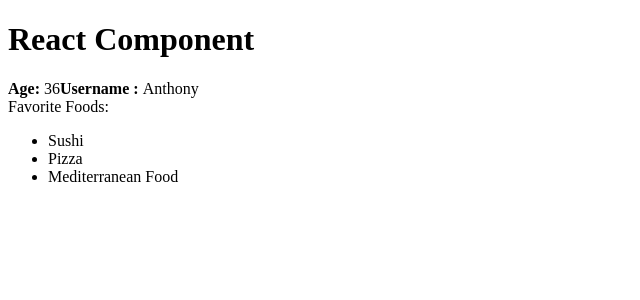
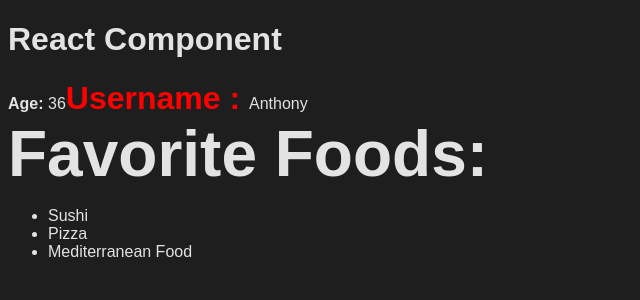
Before and after one commit to O-Reed/React-Practice, a React (Vite) app: page / in a window 1280 px wide. Shown: the top 300 px of the page, without its empty margins (0-640 px from the left). Built offline with nearby package versions, Linux system fonts and the light colour scheme.

Commit message:
Anthony_Styling_CSS&SCSS

```diff
--- a/package.json
+++ b/package.json
@@ -25,6 +25,7 @@
     "eslint-plugin-react-hooks": "^5.0.0",
     "eslint-plugin-react-refresh": "^0.4.16",
     "globals": "^15.14.0",
+    "sass": "^1.83.1",
     "vite": "^6.0.5"
   }
 }
--- a/src/components/UserFavoriteFoods.jsx
+++ b/src/components/UserFavoriteFoods.jsx
@@ -1,16 +1,18 @@
-import { createElement } from "react"
+import { createElement } from "react";
+import styles from "./users.module.scss";
 
 const UserFavoriteFoods = () => {
   return createElement(
-    "section", null,
-      <span>Favorite Foods:</span>,
+    "section",
+    null,
+    <span className={styles.foodsTitle}>Favorite Foods:</span>,
     <br />,
     <ul>
       <li>Sushi</li>
       <li>Pizza</li>
       <li>Mediterranean Food</li>
     </ul>
-  )
-}
+  );
+};
 
-export default UserFavoriteFoods
+export default UserFavoriteFoods;
--- a/src/components/UserUsername.jsx
+++ b/src/components/UserUsername.jsx
@@ -1,17 +1,18 @@
-import PropTypes from "prop-types"
-import React from "react"
+import PropTypes from "prop-types";
+import React from "react";
+import styles from "./styles.module.css";
 
 const UserUsername = (props) => {
   return (
-    <React.Fragment>
-        <b>Username : </b>
-        <span>{props.username}</span>
-    </React.Fragment>
-  )
-}
+    <>
+      <b className={styles.username}>Username : </b>
+      <span>{props.username}</span>
+    </>
+  );
+};
 
 UserUsername.propTypes = {
-    username: PropTypes.string.isRequired,
-}
+  username: PropTypes.string.isRequired,
+};
 
-export default UserUsername
+export default UserUsername;
--- /dev/null
+++ b/src/components/styles.module.css
@@ -0,0 +1,8 @@
+.username {
+    font-size: 32px;
+    color: red;
+}
+
+body {
+    background-color: aqua;
+}
--- /dev/null
+++ b/src/components/users.module.scss
@@ -0,0 +1,4 @@
+.foodsTitle {
+    font-weight: bold;
+    font-size: 64px;
+}
--- /dev/null
+++ b/src/globals.css
@@ -0,0 +1,5 @@
+body {
+    background-color: #1e1e1e;
+    color: #e3e3e3;
+    font-family: sans-serif;
+}
```
Also changed, not shown: src/main.jsx (+7 -6 lines), 1 other file (tests, documents, lock files or other folders). Lines whose indentation alone changed are shown as unchanged.
